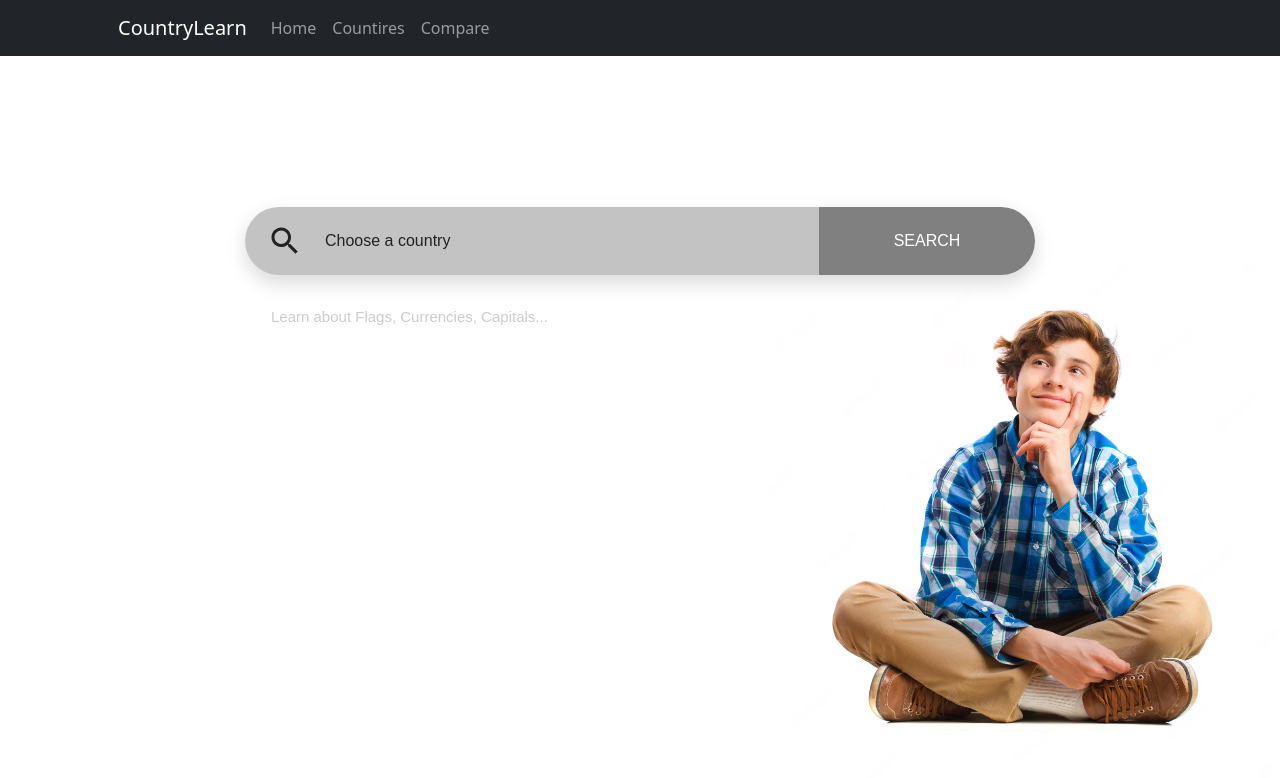
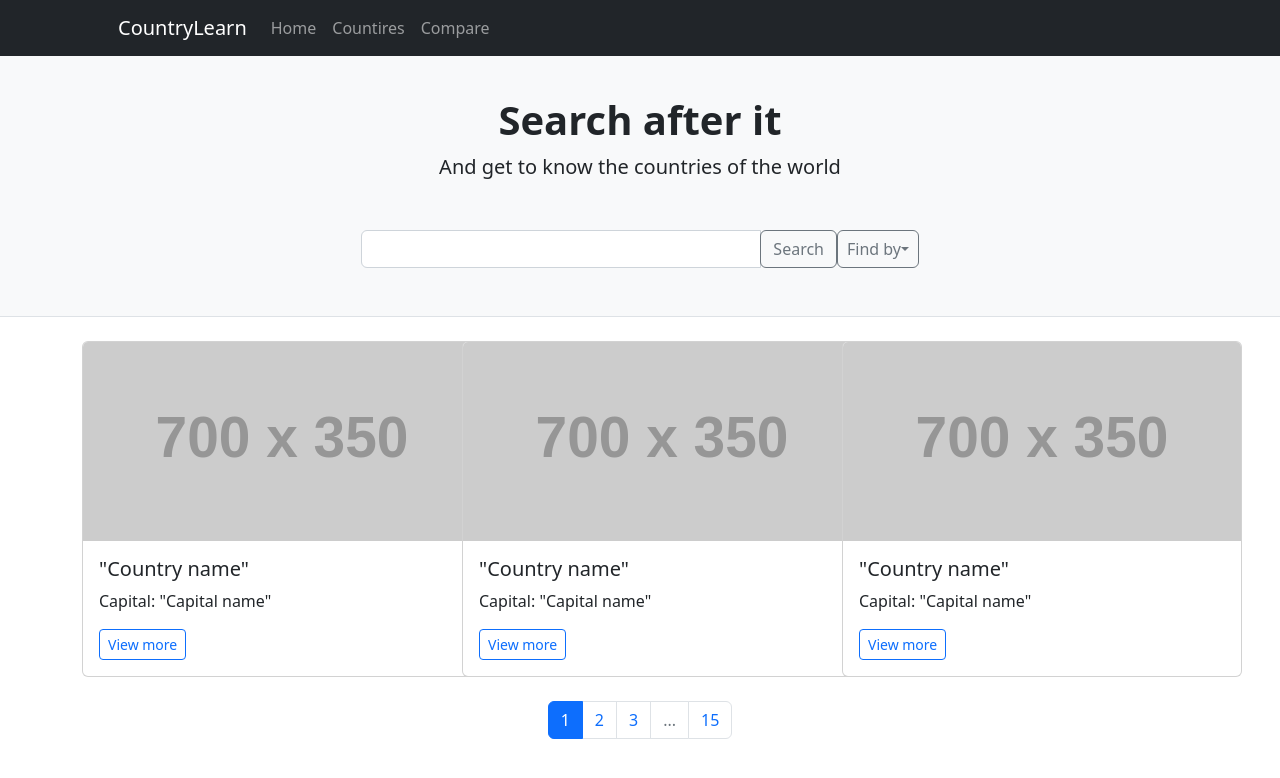
Before and after one commit to ProjectTim22HCI/FrontendTim22HCI, an Angular app in the folder FrontendTim22HCI/: page /countries in a window 1280 px wide. Before the commit this address led to /. Shown: the top 778 px of the page. Built offline with nearby package versions, Linux system fonts and the light colour scheme.

Commit message:
Added page routing

```diff
--- a/FrontendTim22HCI/src/app/Components/countries-content/countries-content.component.html
+++ b/FrontendTim22HCI/src/app/Components/countries-content/countries-content.component.html
@@ -1,4 +1,34 @@
-
+<!-- <header [routerLink]="['/countries-header']"></header> -->
+<header class="py-5 bg-light border-bottom mb-4">
+    <div class="container">
+        <div class="text-center my-5">
+            <h1 class="fw-bolder">Search after it</h1>
+            <p class="lead mb-0">And get to know the countries of the world</p>
+        </div>
+        <!-- <div class="input-group mb-0 w-25 mx-auto">
+            <input type="text" class="form-control" placeholder="Recipient's username" aria-label="Recipient's username" aria-describedby="basic-addon2">
+            <div class="input-group-append">
+                <button class="btn btn-outline-secondary" type="button">Button</button>
+             </div>
+        </div> -->
+        <div class="input-group mb-0 w-50 mx-auto" >
+            <input type="text" class="form-control" aria-label="Text input with segmented dropdown button">
+            <div class="input-group-append">
+              <button type="button" class="btn btn-outline-secondary" [routerLink]="['/country']">Search</button>
+              <button type="button" class="btn btn-outline-secondary dropdown-toggle dropdown-toggle-split" data-toggle="dropdown" aria-haspopup="true" aria-expanded="false">
+                <span class="sr-only">Find by</span>
+              </button>
+              <div class="dropdown-menu">
+                <a class="dropdown-item" href="#">Action</a>
+                <a class="dropdown-item" href="#">Another action</a>
+                <a class="dropdown-item" href="#">Something else here</a>
+                <div role="separator" class="dropdown-divider"></div>
+                <a class="dropdown-item" href="#">Separated link</a>
+              </div>
+            </div>
+          </div>
+    </div>
+</header>
 <div class="container" >
     <div class="row">
         <div class="col-4">
@@ -7,7 +37,7 @@
                 <div class="card-body">
                     <h5 class="card-title">"Country name"</h5>
                     <p class="card-text">Capital: "Capital name"</p>
-                    <a href="#" class="btn btn-outline-primary btn-sm">View more</a>
+                    <a [routerLink]="['/country']" class="btn btn-outline-primary btn-sm">View more</a>
                 </div>
             </div>
         </div>
@@ -17,7 +47,7 @@
                 <div class="card-body">
                     <h5 class="card-title">"Country name"</h5>
                     <p class="card-text">Capital: "Capital name"</p>
-                    <a href="#" class="btn btn-outline-primary btn-sm">View more</a>
+                    <a [routerLink]="['/country']" class="btn btn-outline-primary btn-sm">View more</a>
                 </div>
             </div>
         </div>
@@ -27,7 +57,7 @@
                 <div class="card-body">
                     <h5 class="card-title">"Country name"</h5>
                     <p class="card-text">Capital: "Capital name"</p>
-                    <a href="#" class="btn btn-outline-primary btn-sm">View more</a>
+                    <a [routerLink]="['/country']" class="btn btn-outline-primary btn-sm">View more</a>
                 </div>
             </div>
         </div>
--- a/FrontendTim22HCI/src/app/Components/country-content/country-content.component.html
+++ b/FrontendTim22HCI/src/app/Components/country-content/country-content.component.html
@@ -1,3 +1,11 @@
+<header class="py-5 bg-light border-bottom mb-4">
+    <div class="container">
+        <div class="text-center my-5">
+            <h1 class="fw-bolder">Welcome to Blog Home!</h1>
+            <p class="lead mb-0">A Bootstrap 5 starter layout for your next blog homepage</p>
+        </div>
+    </div>
+</header>
 <div class="container">
     <div class="row">
         <!-- Blog entries-->
@@ -9,7 +17,7 @@
                     <div class="small text-muted">January 1, 2023</div>
                     <h2 class="card-title">Featured Post Title</h2>
                     <p class="card-text">Lorem ipsum dolor sit amet, consectetur adipisicing elit. Reiciendis aliquid atque, nulla? Quos cum ex quis soluta, a laboriosam. Dicta expedita corporis animi vero voluptate voluptatibus possimus, veniam magni quis!</p>
-                    <a class="btn btn-primary" href="#!">Read more →</a>
+                    <a class="btn btn-primary" [routerLink]="['/country']">Read more →</a>
                 </div>
             </div>
 
--- a/FrontendTim22HCI/src/app/Components/home-content/home-content.component.html
+++ b/FrontendTim22HCI/src/app/Components/home-content/home-content.component.html
@@ -1,3 +1,11 @@
+<header class="py-5 bg-light border-bottom mb-4">
+  <div class="container">
+      <div class="text-center my-5">
+          <h1 class="fw-bolder">Welcome to Blog Home!</h1>
+          <p class="lead mb-0">A Bootstrap 5 starter layout for your next blog homepage</p>
+      </div>
+  </div>
+</header>
 <body>
   <div class="s130">
     <form>
@@ -11,7 +19,7 @@
           <input id="search" type="text" placeholder="Choose a country" />
         </div>
         <div class="input-field second-wrap">
-          <button class="btn-search" type="button">SEARCH</button>
+          <button class="btn-search" type="button" [routerLink]="['/country']">SEARCH</button>
         </div>
       </div>
       <span class="info">Learn about Flags, Currencies, Capitals...</span>
--- a/FrontendTim22HCI/src/app/Components/navbar/navbar.component.html
+++ b/FrontendTim22HCI/src/app/Components/navbar/navbar.component.html
@@ -4,8 +4,8 @@
       <button class="navbar-toggler" type="button" data-bs-toggle="collapse" data-bs-target="#navbarResponsive" aria-controls="navbarResponsive" aria-expanded="false" aria-label="Toggle navigation"><span class="navbar-toggler-icon"></span></button>
       <div class="collapse navbar-collapse" id="navbarResponsive">
           <ul class="navbar-nav ml-auto">
-              <li class="nav-item active"><a class="nav-link" href="#!">Home</a></li>
-              <li class="nav-item"><a class="nav-link" href="#!">Countires</a></li>
+              <li class="nav-item active"><a class="nav-link" [routerLink]="['/home']">Home</a></li>
+              <li class="nav-item"><a class="nav-link" [routerLink]="['/countries']">Countires</a></li>
               <li class="nav-item"><a class="nav-link" href="#!">Compare</a></li>
           </ul>
       </div>
--- a/FrontendTim22HCI/src/app/app-routing.module.ts
+++ b/FrontendTim22HCI/src/app/app-routing.module.ts
@@ -1,7 +1,19 @@
 import { NgModule } from '@angular/core';
 import { RouterModule, Routes } from '@angular/router';
+import { CountriesContentComponent } from './Components/countries-content/countries-content.component';
+import { CountryContentComponent } from './Components/country-content/country-content.component';
+import { HomeContentComponent } from './Components/home-content/home-content.component';
+import { CountriesHeaderComponent } from './Components/countries-header/countries-header.component';
 
-const routes: Routes = [];
+const routes: Routes = [
+  { path: '', redirectTo: 'home', pathMatch: 'full' },
+  { path: 'home', component: HomeContentComponent },
+  { path: 'country', component: CountryContentComponent },
+  { path: 'countries', component: CountriesContentComponent },
+  { path: 'countries-header', component: CountriesHeaderComponent },
+
+
+];
 
 @NgModule({
   imports: [RouterModule.forRoot(routes)],
--- a/FrontendTim22HCI/src/app/app.component.html
+++ b/FrontendTim22HCI/src/app/app.component.html
@@ -1,7 +1,7 @@
 <!-- Prva stranica -->
 
-<app-navbar></app-navbar>
-<app-home-content></app-home-content>
+<!-- <app-navbar></app-navbar>
+<app-home-content></app-home-content> -->
 
 
 
@@ -17,3 +17,12 @@
 <!-- <app-navbar></app-navbar>
 <app-countries-header></app-countries-header>
 <app-countries-content></app-countries-content> -->
+
+<body>
+    <div>
+      <app-navbar></app-navbar>
+    </div>
+    <div>
+      <router-outlet></router-outlet>
+    </div>
+</body>
```
